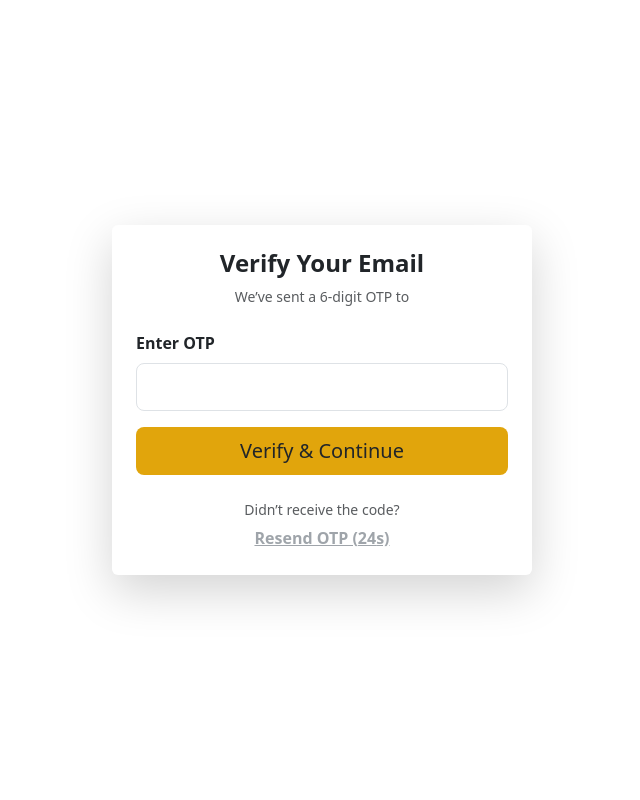
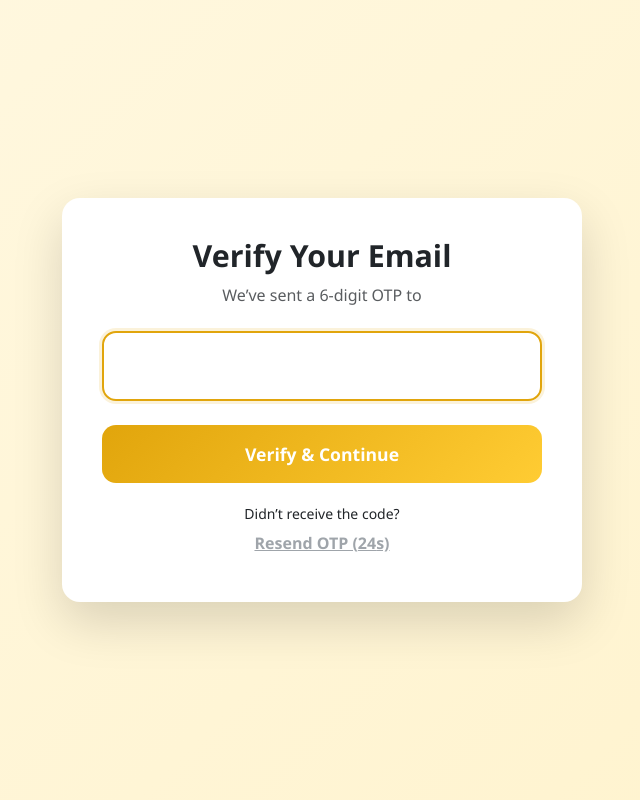
Before and after one commit to Harika67-coder285/proj-infosys, a Django app: template templates/verify_otp.html in a window 1280 px wide. Shown: the whole page, without its empty margins (318-958 px from the left). Run offline with Django 5.2, Linux system fonts and the light colour scheme; the template is opened without the code that fills it, so the values that code supplies are empty; some libraries are stand-ins or nearby versions.

Commit message:
Update verify_otp.html

```diff
--- a/templates/verify_otp.html
+++ b/templates/verify_otp.html
@@ -4,147 +4,194 @@
 <head>
 <meta charset="UTF-8">
 <title>Verify OTP</title>
+<meta name="viewport" content="width=device-width, initial-scale=1">
+
 <link href="{% static 'vendor/bootstrap/css/bootstrap.min.css' %}" rel="stylesheet">
+
 <style>
-    .letter-spacing {
-      letter-spacing: 0.4em;
+body{
+    background: linear-gradient(135deg,#fff8e1,#fff3cd);
+    font-family: "Segoe UI",system-ui;
+}
+
+/* Center card */
+.otp-wrapper{
+    min-height:100vh;
+    display:flex;
+    justify-content:center;
+    align-items:center;
+    padding:20px;
+}
+
+/* Card */
+.otp-card{
+    background:white;
+    width:100%;
+    max-width:520px;
+    border-radius:18px;
+    padding:40px;
+    box-shadow:0 20px 50px rgba(0,0,0,.15);
+}
+
+/* Heading */
+.otp-card h4{
+    font-size:1.9rem;
+    font-weight:700;
+}
+
+/* OTP input */
+#otp{
+    height:70px;
+    font-size:32px;
+    letter-spacing:0.6em;
+    text-align:center;
+    border-radius:14px;
+    border:2px solid rgb(225,165,12);
+    outline:none;
+    box-shadow:0 0 0 3px rgba(225,165,12,.15);
+}
+
+/* Button */
+.verify-btn{
+    height:58px;
+    border-radius:14px;
+    background:linear-gradient(135deg,rgb(225,165,12),#ffcc33);
+    color:white;
+    font-weight:700;
+    border:none;
+    font-size:1.1rem;
+}
+
+/* Message */
+#msg{
+    font-weight:600;
+}
+
+/* Resend */
+.resend{
+    margin-top:20px;
+    font-size:14px;
 }
 </style>
 </head>
+
 <body>
 
-<div class="container d-flex justify-content-center align-items-center min-vh-100">
-  <div class="card shadow-lg border-0" style="max-width: 420px; width: 100%;">
-    <div class="card-body p-4">
+<div class="otp-wrapper">
+  <div class="otp-card">
 
     <!-- Header -->
     <div class="text-center mb-4">
-        <h4 class="fw-bold">Verify Your Email</h4>
-        <p class="text-muted small">
+      <h4>Verify Your Email</h4>
+      <p class="text-muted">
         We’ve sent a 6-digit OTP to<br>
         <strong>{{ email }}</strong>
       </p>
     </div>
 
-      <!-- OTP Form -->
+    <!-- Form -->
     <form id="otpForm">
       {% csrf_token %}
       <input type="hidden" id="email" value="{{ email }}">
 
-        <div class="mb-3">
-          <label class="form-label fw-semibold">Enter OTP</label>
-          <input
-            type="text"
-            id="otp"
-            class="form-control form-control-lg text-center letter-spacing"
-            maxlength="6"
-            required
-          >
+      <div class="mb-4">
+        <input type="text" id="otp" maxlength="6" required class="form-control">
       </div>
 
-        <button type="submit" class="btn btn-lg w-100" style="background-color: rgb(225, 165, 12);">
+      <button type="submit" class="verify-btn w-100">
         Verify & Continue
       </button>
     </form>
 
-      <!-- Message -->
-      <div id="msg" class="text-center mt-3 small"></div>
+    <div id="msg" class="text-center mt-3"></div>
 
     <!-- Resend -->
-      <div class="text-center mt-4">
-        <p class="small text-muted mb-1">Didn’t receive the code?</p>
-        <button id="resendBtn" class="btn btn-link p-0 fw-semibold" disabled>
+    <div class="text-center resend">
+      Didn’t receive the code?<br>
+      <button id="resendBtn" class="btn btn-link fw-bold" disabled>
         Resend OTP (<span id="timer">30</span>s)
       </button>
     </div>
 
   </div>
 </div>
-</div>
 
 <script>
 /* CSRF helper */
-function getCookie(name) {
-  let cookieValue = null;
-  if (document.cookie) {
-    document.cookie.split(';').forEach(cookie => {
-      cookie = cookie.trim();
-      if (cookie.startsWith(name + '=')) {
-        cookieValue = decodeURIComponent(cookie.substring(name.length + 1));
-      }
+function getCookie(name){
+  let value=null;
+  if(document.cookie){
+    document.cookie.split(";").forEach(c=>{
+      c=c.trim();
+      if(c.startsWith(name+"=")) value=decodeURIComponent(c.substring(name.length+1));
     });
   }
-  return cookieValue;
+  return value;
 }
-const csrftoken = getCookie('csrftoken');
+const csrftoken=getCookie("csrftoken");
 
-/* Verify OTP */
-document.getElementById("otpForm").onsubmit = async function (e) {
+/* Submit OTP */
+document.getElementById("otpForm").onsubmit=async function(e){
   e.preventDefault();
+  const email=document.getElementById("email").value;
+  const otp=document.getElementById("otp").value;
 
-  const email = document.getElementById("email").value;
-  const otp = document.getElementById("otp").value;
-
-  const response = await fetch("{% url 'verify_otp' %}", {
-    method: "POST",
-    headers: {
-      "Content-Type": "application/x-www-form-urlencoded",
-      "X-CSRFToken": csrftoken
+  const res=await fetch("{% url 'verify_otp' %}",{
+    method:"POST",
+    headers:{
+      "Content-Type":"application/x-www-form-urlencoded",
+      "X-CSRFToken":csrftoken
     },
-    body: new URLSearchParams({ email, otp })
+    body:new URLSearchParams({email,otp})
   });
 
-  const result = await response.json();
-  document.getElementById("msg").innerText = result.message;
+  const result=await res.json();
+  document.getElementById("msg").innerText=result.message;
 
-  if (result.status === "success") {
-    setTimeout(() => {
-      window.location.href = "/" + result.redirect_url + "/";
-    }, 1000);
+  if(result.status==="success"){
+    setTimeout(()=>window.location.href="/"+result.redirect_url+"/",1000);
   }
 };
 
 /* Resend OTP */
-let timeLeft = 30;
-const resendBtn = document.getElementById("resendBtn");
-const timerSpan = document.getElementById("timer");
+let timeLeft=30;
+const resendBtn=document.getElementById("resendBtn");
+const timer=document.getElementById("timer");
 
-const startTimer = () => {
-  resendBtn.disabled = true;
-  const interval = setInterval(() => {
+function startTimer(){
+  resendBtn.disabled=true;
+  const t=setInterval(()=>{
     timeLeft--;
-    timerSpan.innerText = timeLeft;
-    if (timeLeft <= 0) {
-      clearInterval(interval);
-      resendBtn.disabled = false;
-      resendBtn.innerText = "Resend OTP";
+    timer.innerText=timeLeft;
+    if(timeLeft<=0){
+      clearInterval(t);
+      resendBtn.disabled=false;
+      resendBtn.innerText="Resend OTP";
     }
-  }, 1000);
-};
-
+  },1000);
+}
 startTimer();
 
-resendBtn.onclick = async () => {
-  resendBtn.disabled = true;
-  resendBtn.innerText = "Sending...";
+resendBtn.onclick=async()=>{
+  resendBtn.disabled=true;
+  resendBtn.innerText="Sending...";
+  const email=document.getElementById("email").value;
 
-  const email = document.getElementById("email").value;
-
-  const response = await fetch("{% url 'resend_otp' %}", {
-    method: "POST",
-    headers: {
-      "Content-Type": "application/x-www-form-urlencoded",
-      "X-CSRFToken": csrftoken
+  const res=await fetch("{% url 'resend_otp' %}",{
+    method:"POST",
+    headers:{
+      "Content-Type":"application/x-www-form-urlencoded",
+      "X-CSRFToken":csrftoken
     },
-    body: new URLSearchParams({ email })
+    body:new URLSearchParams({email})
   });
 
-  const result = await response.json();
-  document.getElementById("msg").innerText = result.message;
+  const result=await res.json();
+  document.getElementById("msg").innerText=result.message;
 
-  timeLeft = 30;
-  timerSpan.innerText = timeLeft;
-  resendBtn.innerHTML = `Resend OTP (<span id="timer">30</span>s)`;
+  timeLeft=30;
+  timer.innerText=30;
+  resendBtn.innerHTML=`Resend OTP (<span id="timer">30</span>s)`;
   startTimer();
 };
 </script>
```
Lines whose indentation alone changed are shown as unchanged.
